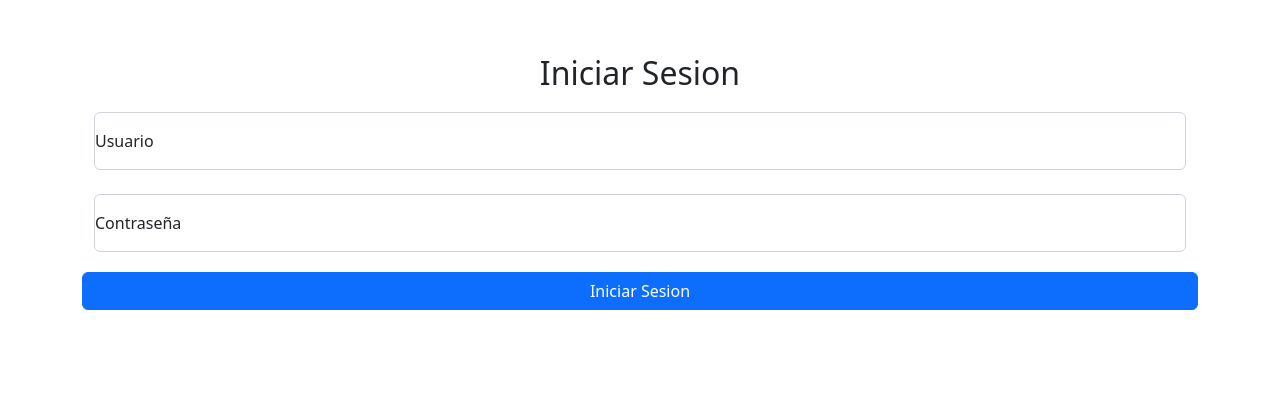
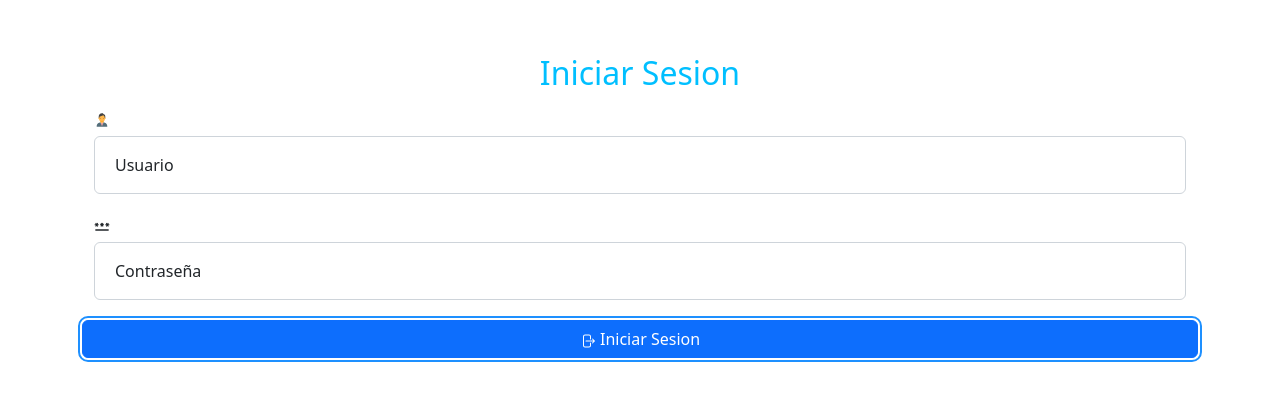
Before and after one commit to onfevs/Ciclo_4, a React (Create React App) app in the folder Emily/Proyecto_Ciclo_4/empleados_front/: page / in a window 1280 px wide. Shown: the part 246-646 px from the top of the page. Built offline with nearby package versions, Linux system fonts and the light colour scheme.

Commit message:
agregando iconos al login

```diff
--- a/Emily/Proyecto_Ciclo_4/empleados_front/src/App.css
+++ b/Emily/Proyecto_Ciclo_4/empleados_front/src/App.css
@@ -32,7 +32,12 @@
   from {
     transform: rotate(0deg);
   }
+
   to {
     transform: rotate(360deg);
   }
 }
+
+.form-floating>label {
+  margin-left: 20px;
+}
--- a/Emily/Proyecto_Ciclo_4/empleados_front/src/App.js
+++ b/Emily/Proyecto_Ciclo_4/empleados_front/src/App.js
@@ -2,7 +2,6 @@ import './App.css';
 import 'bootstrap/dist/css/bootstrap.min.css';// Importar desde boostrap
 import { Container } from 'react-bootstrap'; // Se importar los componentes en una sola linea con el {} separandolos de las comas,
 import Login from './components/login/login'; // Siempre en mayuscula la primera letra
-
 
 function App() {
 	return (
--- a/Emily/Proyecto_Ciclo_4/empleados_front/src/components/login/login.js
+++ b/Emily/Proyecto_Ciclo_4/empleados_front/src/components/login/login.js
@@ -1,5 +1,10 @@
 import React from 'react'; // IMR
 import { Container, Form, FloatingLabel, Button, Row, Col } from 'react-bootstrap';
+import { HiArrowRightOnRectangle } from "react-icons/hi2";
+import { MdPassword } from "react-icons/md";
+import { FcBusinessman } from "react-icons/fc";
+
+
 
 export default class login extends React.Component {
 	constructor(props) {
@@ -21,29 +26,29 @@ export default class login extends React.Component {
 				<Row>
 					<Col>
 						<Row>
-							<h2 style={{ marginBottom: 20 }}>Iniciar Sesion</h2>
+							<h2 style={{ marginBottom: 20, color: 'deepskyblue' }}>Iniciar Sesion</h2>
 						</Row>
-						<Row>
+						<Row><Form.Label style={{ alignItems: "center", display: "flex", gap: 10 }}><FcBusinessman /></Form.Label>
 							<FloatingLabel
 								controlId="floatingInput"
 								label="Usuario"
 								className="mb-4">
 								<Form.Control onChange={(e) => this.setState({ usuario: e.target.value })} required placeholder="Usuario" />
 							</FloatingLabel>
-							{/* <Form.Label >Password</Form.Label> */}
+							<Form.Label style={{ alignItems: "center", display: "flex", gap: 10 }}><MdPassword /></Form.Label>
 							<FloatingLabel controlId="floatingPassword" label="Contraseña" >
 								<Form.Control type="password" onChange={(e) => this.setState({ pass: e.target.value })} required placeholder="Password" />
 							</FloatingLabel>
-							<Button variant="primary" style={{ marginTop: 20, width: '100%' }}
+							<Button variant="primary" style={{ marginTop: 20, width: '100%', outline: '2px solid dodgerblue', outlineOffset: '2px', }}
 								onClick={() => {
 									this.iniciarSesion();
 								}}>
-								Iniciar Sesion
+								<HiArrowRightOnRectangle /> Iniciar Sesion
 							</Button>
 						</Row>
 					</Col>
-				</Row>
-			</Container>
+				</Row >
+			</Container >
 		);
 	}
 } // CCC
```
